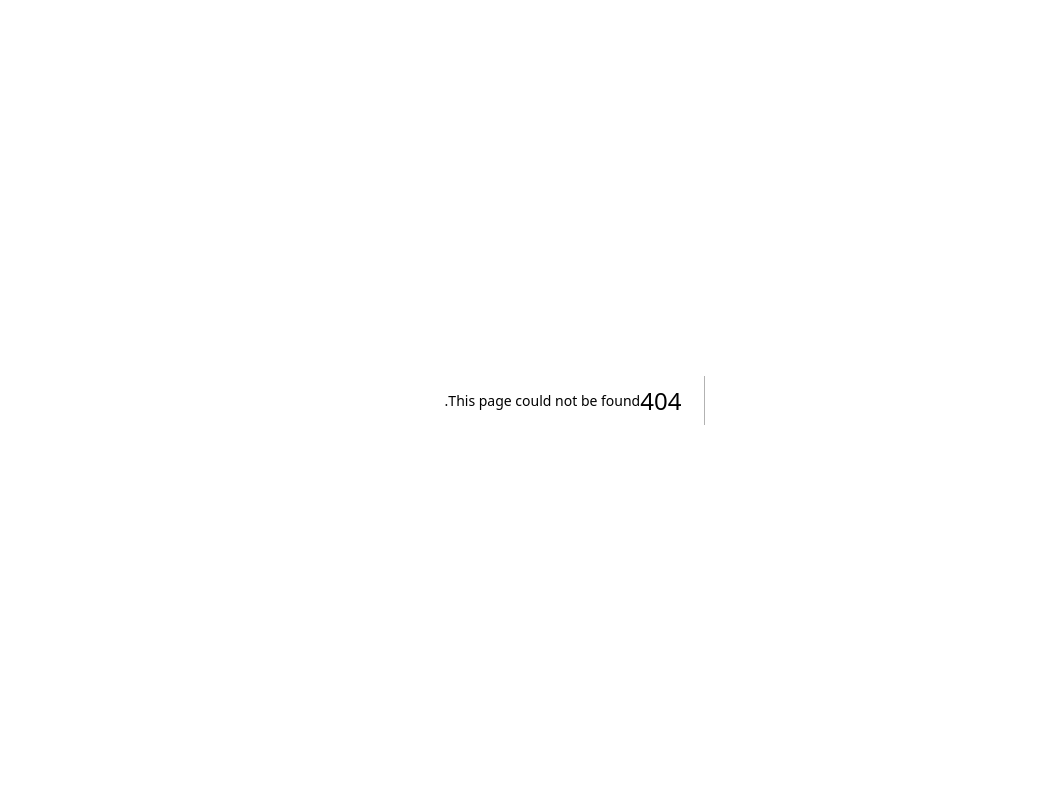
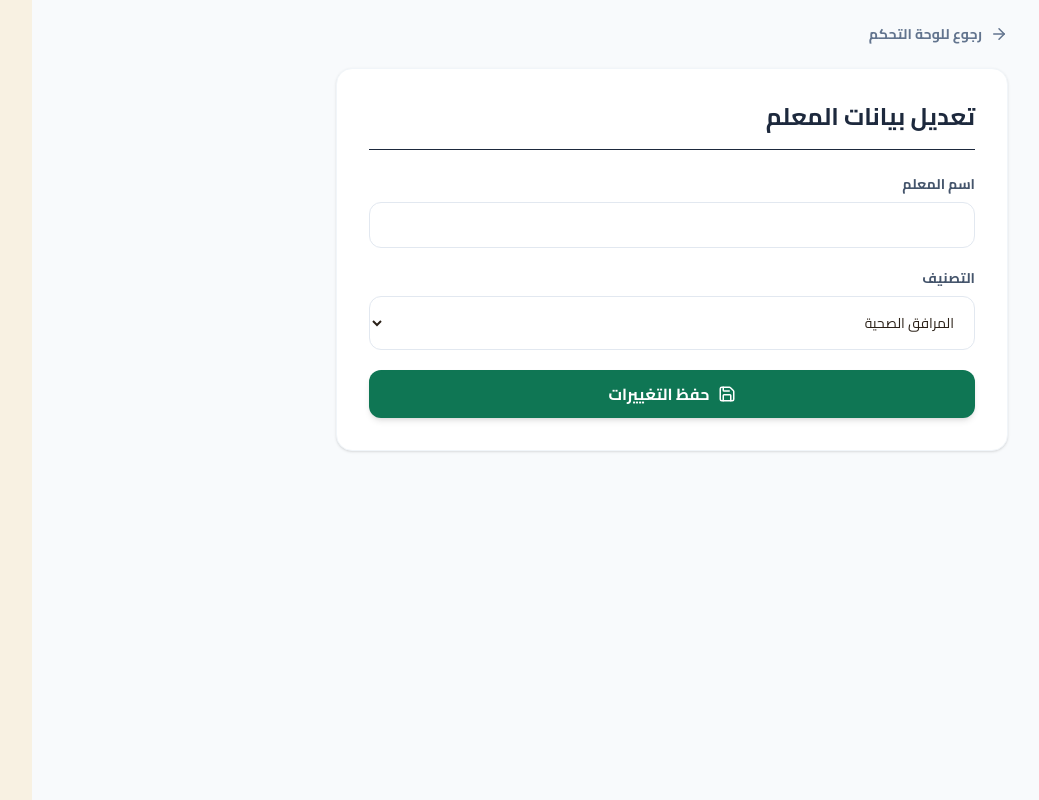
Before and after one commit to nadjimyahiaoui1992-lab/el-oued-tourism, a Next.js app: page /admin/edit-place/1 in a window 1280 px wide. Before the commit this address had no page. Shown: the whole page, without its empty margins (97-1136 px from the left). Built offline with nearby package versions, Linux system fonts and the light colour scheme; no server answers; the database is empty.

Commit message:
Add files via upload

```diff
--- /dev/null
+++ b/src/app/admin/edit-place/[id]/page.js
@@ -0,0 +1,135 @@
+"use client";
+
+import { useEffect, useState } from "react";
+import { useRouter } from "next/navigation";
+import { supabase } from "@/lib/supabaseClient";
+import { ArrowRight, Save, Loader2 } from "lucide-react";
+
+export default function EditPlace({ params }) {
+  const router = useRouter();
+  const { id } = params; // هنا نجيبو الـ ID نتاع المعلم من الرابط
+
+  const [name, setName] = useState("");
+  const [category, setCategory] = useState("");
+  const [loading, setLoading] = useState(true);
+  const [isSaving, setIsSaving] = useState(false);
+
+  // جلب البيانات الحالية للمعلم
+  useEffect(() => {
+    const fetchPlace = async () => {
+      try {
+        const { data, error } = await supabase
+          .from("landmarks") // تأكد بلي هذا هو اسم الجدول نتاعك
+          .select("*")
+          .eq("id", id)
+          .single();
+
+        if (error) throw error;
+
+        if (data) {
+          setName(data.name);
+          setCategory(data.category);
+        }
+      } catch (err) {
+        console.error("خطأ في جلب البيانات:", err);
+      } finally {
+        setLoading(false);
+      }
+    };
+
+    fetchPlace();
+  }, [id]);
+
+  // دالة حفظ التعديلات في Supabase
+  const handleUpdate = async (e) => {
+    e.preventDefault();
+    setIsSaving(true);
+
+    try {
+      const { error } = await supabase
+        .from("landmarks")
+        .update({ name, category })
+        .eq("id", id);
+
+      if (error) throw error;
+
+      alert("تم حفظ التعديلات بنجاح!");
+      router.push("/admin/dashboard"); // نرجعو للوحة التحكم بعد الحفظ
+    } catch (err) {
+      alert("حدث خطأ أثناء التعديل: " + err.message);
+    } finally {
+      setIsSaving(false);
+    }
+  };
+
+  if (loading) {
+    return (
+      <div className="min-h-screen bg-slate-50 flex items-center justify-center">
+        <Loader2 size={32} className="animate-spin text-emerald-500" />
+      </div>
+    );
+  }
+
+  return (
+    <main dir="rtl" className="min-h-screen bg-[#f8fafc] p-6 font-sans">
+      <div className="max-w-2xl mx-auto">
+        <button
+          onClick={() => router.push("/admin/dashboard")}
+          className="flex items-center gap-2 text-slate-500 hover:text-emerald-700 mb-6 transition-colors font-bold text-sm"
+        >
+          <ArrowRight size={18} /> رجوع للوحة التحكم
+        </button>
+
+        <div className="bg-white p-8 rounded-2xl shadow-sm border border-slate-100">
+          <h1 className="text-2xl font-bold text-slate-800 mb-6 border-b pb-4">تعديل بيانات المعلم</h1>
+
+          <form onSubmit={handleUpdate} className="space-y-5">
+            <div>
+              <label className="text-sm font-bold text-slate-600 block mb-2">اسم المعلم</label>
+              <input
+                type="text"
+                required
+                value={name}
+                onChange={(e) => setName(e.target.value)}
+                className="w-full border border-slate-200 rounded-xl py-3 px-4 outline-none focus:border-emerald-500 text-sm transition-all"
+              />
+            </div>
+
+            <div>
+              <label className="text-sm font-bold text-slate-600 block mb-2">التصنيف</label>
+              <select
+                value={category}
+                onChange={(e) => setCategory(e.target.value)}
+                className="w-full bg-white border border-slate-200 rounded-xl py-3 px-4 outline-none focus:border-emerald-500 text-sm transition-all cursor-pointer"
+              >
+                <option value="المرافق الصحية">المرافق الصحية</option>
+                <option value="الأماكن السياحية">الأماكن السياحية</option>
+                <option value="الفنادق والإقامات">الفنادق والإقامات</option>
+                <option value="المطاعم والمقاهي">المطاعم والمقاهي</option>
+                <option value="الأسواق الشعبية">الأسواق الشعبية</option>
+                <option value="الوكالات السياحية">الوكالات السياحية</option>
+                <option value="المساجد والزوايا">المساجد والزوايا</option>
+              </select>
+            </div>
+
+            <button
+              type="submit"
+              disabled={isSaving}
+              className="flex items-center justify-center gap-2 bg-[#0f7654] hover:bg-[#0c6145] text-white px-6 py-3 rounded-xl transition-all w-full font-bold shadow-md disabled:opacity-70"
+            >
+              {isSaving ? (
+                <>
+                  <Loader2 size={18} className="animate-spin" /> جاري الحفظ...
+                </>
+              ) : (
+                <>
+                  <Save size={18} /> حفظ التغييرات
+                </>
+              )}
+            </button>
+          </form>
+        </div>
+      </div>
+    </main>
+  );
+}
```
